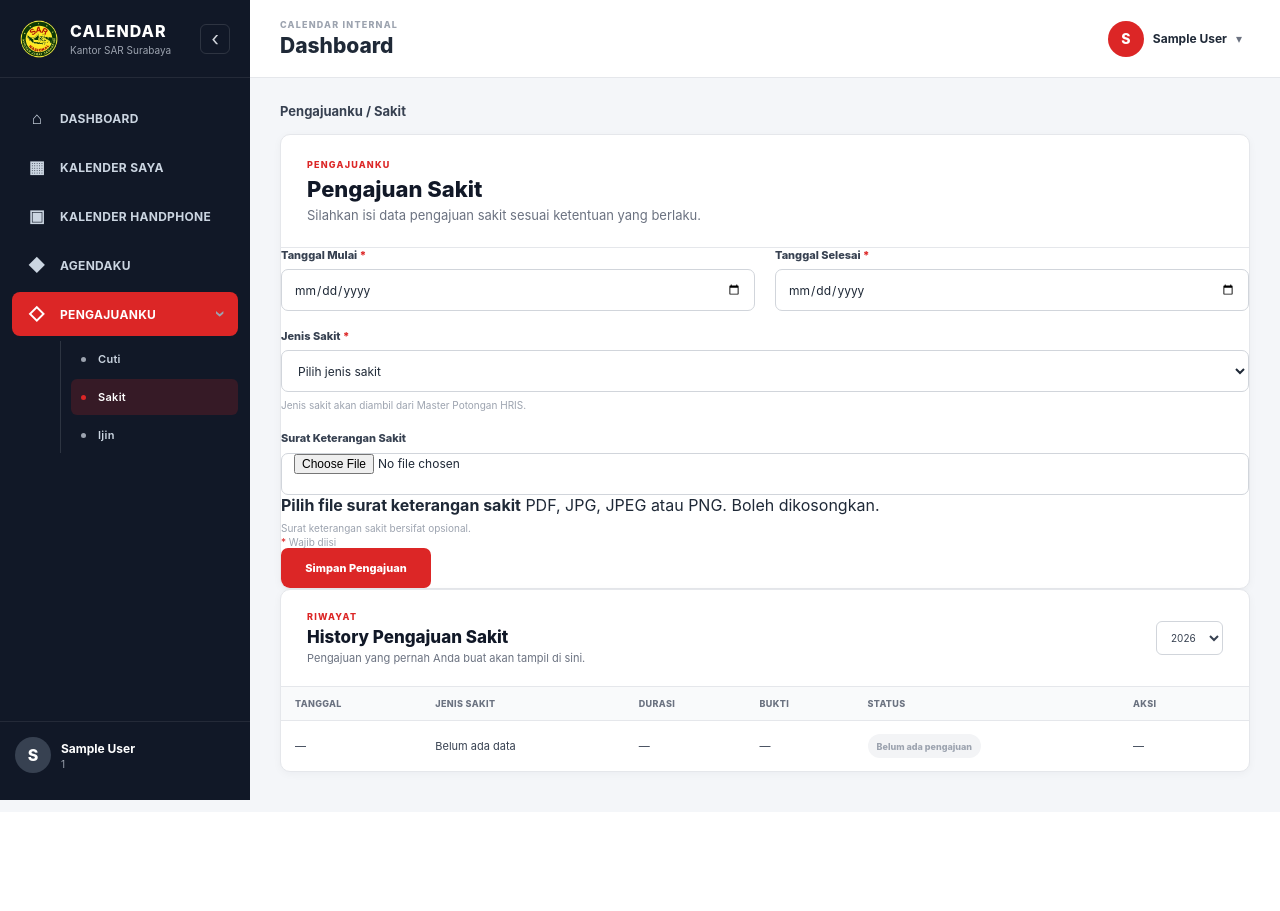
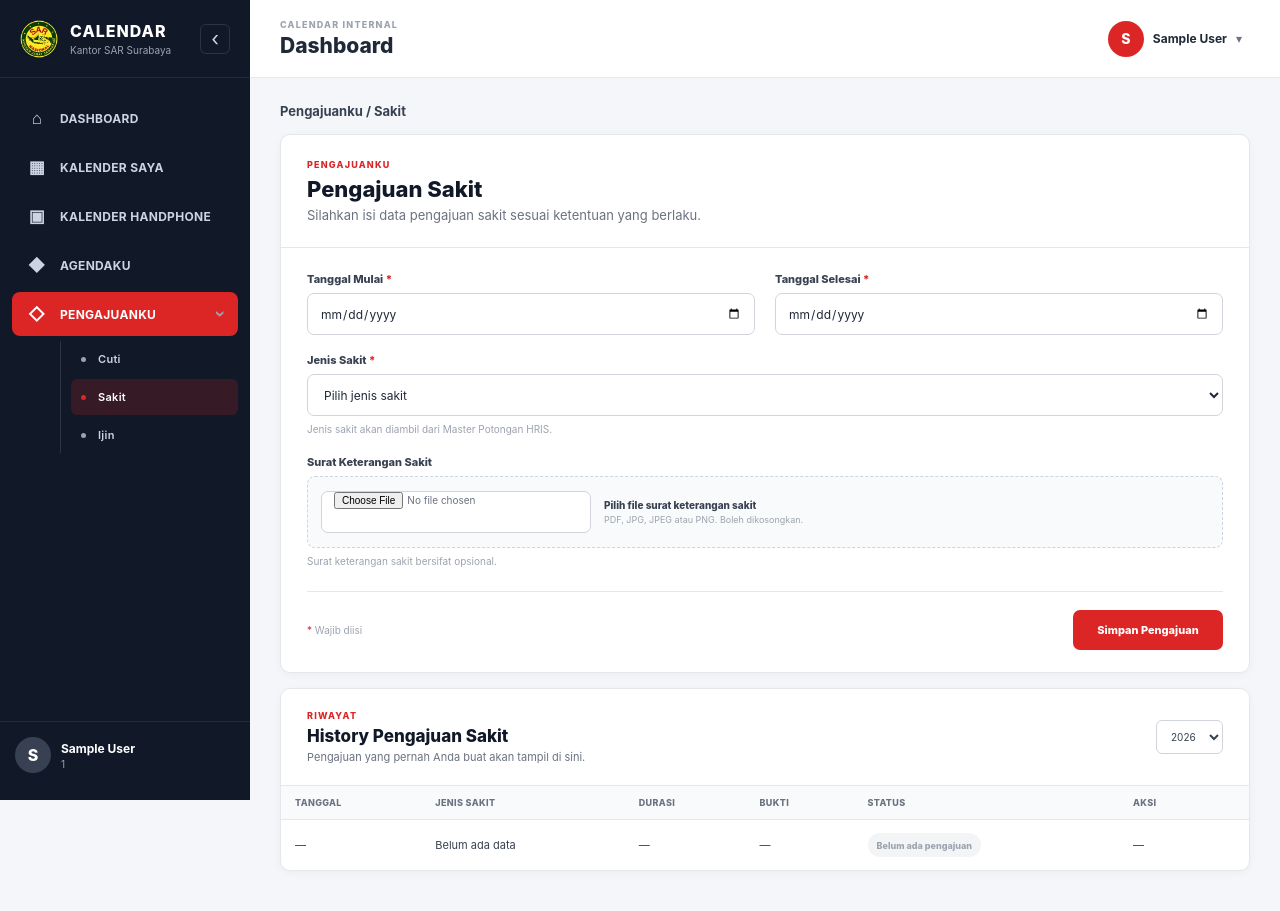
Before and after one commit to ditdoank007/Project-HRIS-Calendar, a Flask app: page /plans/sakit in a window 1280 px wide. Before the commit the page ends 800 px from the top, so only its background shows below. Run offline with Flask 3, Linux system fonts and the light colour scheme; the visitor is signed in with stand-in values (Sample User, id 1).

Commit message:
feat: style Sakit submission UI

```diff
--- a/static/css/dashboard.css
+++ b/static/css/dashboard.css
@@ -183,6 +183,76 @@ button {
     margin: 0;
     color: #6b7280;
     font-size: 13px;
+}
+
+/* =========================
+   PENGAJUANKU - SAKIT
+   ========================= */
+
+.sickness-form-card {
+    margin-bottom: 15px;
+}
+
+.sickness-form-body {
+    padding: 24px 26px 22px;
+}
+
+.file-upload-box {
+    min-height: 72px;
+    position: relative;
+    display: flex;
+    align-items: center;
+    gap: 13px;
+    padding: 11px 13px;
+    box-sizing: border-box;
+    border: 1px dashed #cbd5e1;
+    border-radius: 8px;
+    background: #f9fafb;
+}
+
+.file-upload-box:hover {
+    border-color: #dc2626;
+    background: #fffafa;
+}
+
+.file-upload-box input[type="file"] {
+    width: 100%;
+    max-width: 270px;
+    color: #6b7280;
+    font-family: inherit;
+    font-size: 10px;
+}
+
+.file-upload-copy {
+    display: flex;
+    flex-direction: column;
+    gap: 3px;
+}
+
+.file-upload-copy strong {
+    color: #374151;
+    font-size: 10px;
+    font-weight: 800;
+}
+
+.file-upload-copy span {
+    color: #9ca3af;
+    font-size: 9px;
+}
+
+.sickness-form-footer {
+    margin-top: 22px;
+    padding-top: 18px;
+    display: flex;
+    align-items: center;
+    justify-content: space-between;
+    gap: 15px;
+    border-top: 1px solid #e5e7eb;
+}
+
+.sickness-history-card {
+    margin-top: 15px;
+    overflow: hidden;
 }
 
 /* =========================
```
